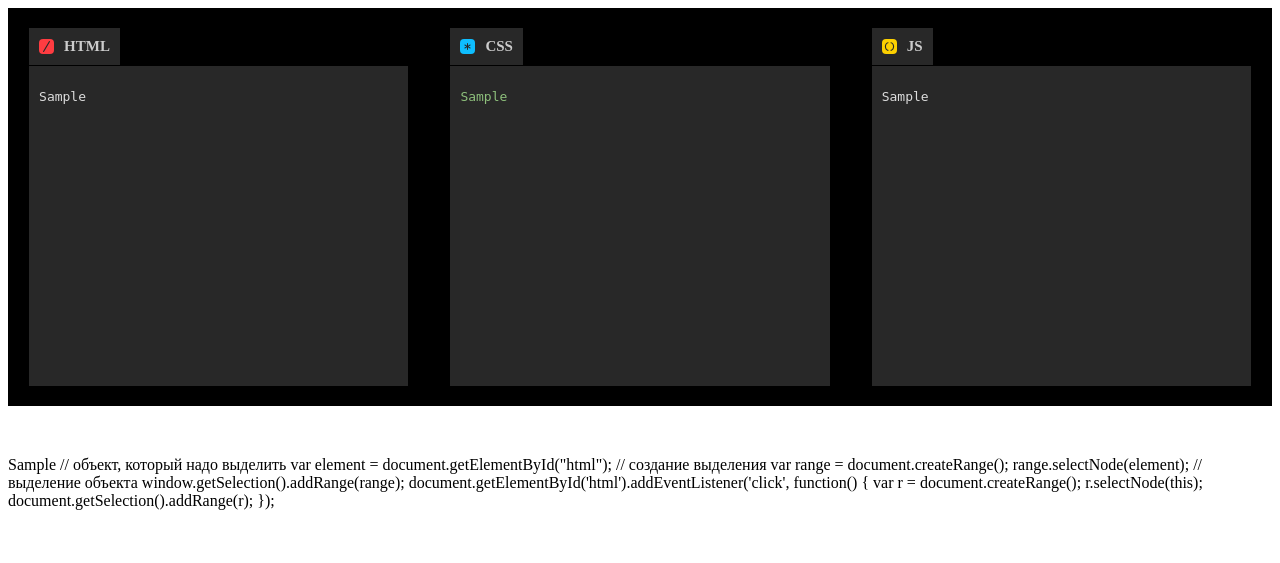
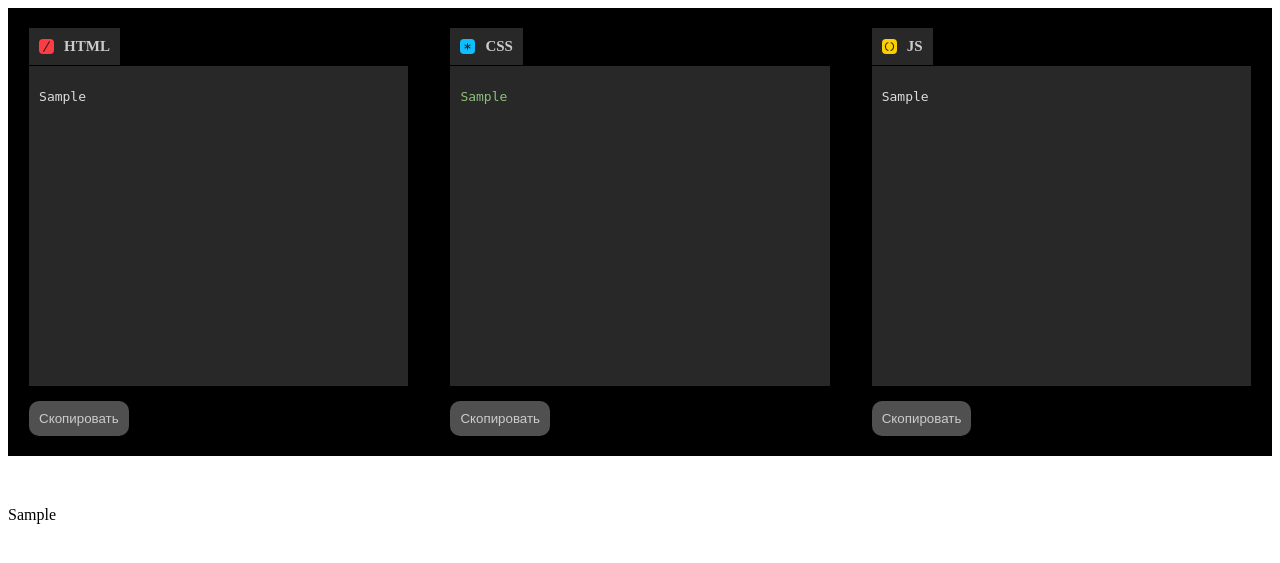
Before and after one commit to Vladiuse/ABC, a Django app: page /forms/1 in a window 1280 px wide. Shown: the top 563 px of the page. Run offline with Django 3.2, Linux system fonts and the light colour scheme; tables that the repository leaves empty hold one stand-in row (values such as "Sample post"); some libraries are stand-ins or nearby versions.

Commit message:
добавил кнопку скописовать код формы

```diff
--- a/ABC/forms/templates/forms/show_form.html
+++ b/ABC/forms/templates/forms/show_form.html
@@ -78,6 +78,19 @@
             #source-code-wrapper .code-block .highlight span{
                 white-space: normal;
             }
+            #source-code-wrapper .copy{
+                margin-top: 15px;
+                background-color: #505050;
+                color: #ccc;
+                border: none;
+                padding: 10px;
+                border-radius: 10px;
+            }
+            #source-code-wrapper .copy:hover{
+                background-color: #818181;
+                cursor: pointer;
+                font-weight: bold;
+            }
         </style>
 </head>
 <body>
@@ -93,6 +106,7 @@
         <div class="code-block {%if form.html%}have_content{%endif%}" id="html">
             {{form.html_colored|safe}}
         </div>
+        <button class="copy" onclick="copyTextCode('html');">Скопировать</button>
         </div>
         <div class="col">
             <div class="code-tab">
@@ -104,6 +118,7 @@
         <div class="code-block {%if form.css%}have_content{%endif%}" id="css">
             {{form.css_colored|safe}}
         </div>
+        {%if form.css%}<button class="copy" onclick="copyTextCode('css');">Скопировать</button>{%endif%}
         </div>
         <div class="col">
             <div class="code-tab">
@@ -116,6 +131,7 @@
         <div class="code-block {%if form.js%}have_content{%endif%}" id="js">
             {{form.js_colored|safe}}
         </div>
+        {%if form.js%}<button class="copy" onclick="copyTextCode('js');">Скопировать</button>{%endif%}
         </div>
     </div>
     {{form.html|safe}}
@@ -123,22 +139,10 @@
         {{form.js|safe}}
     </script>
 </body>
+<script>
+    function copyTextCode(elem){
+        let text = $('#'+elem).children().text()
+        console.log(text)
+    }
+</script>
 </html>
-
-
-
-// объект, который надо выделить
-var element = document.getElementById("html");
-
-// создание выделения
-var range = document.createRange();
-range.selectNode(element);
-
-// выделение объекта
-window.getSelection().addRange(range);
-
-document.getElementById('html').addEventListener('click', function() {
-    var r = document.createRange();
-    r.selectNode(this);
-    document.getSelection().addRange(r);
-});
```
